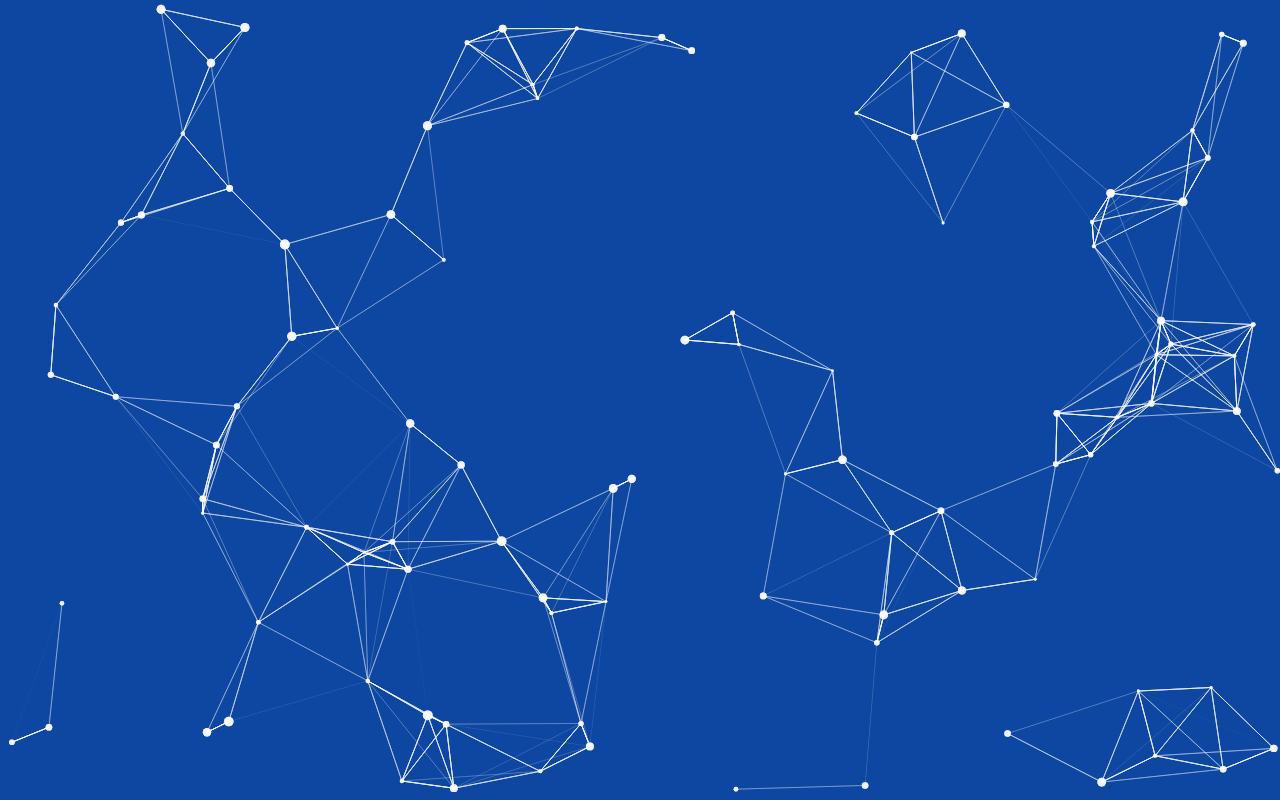
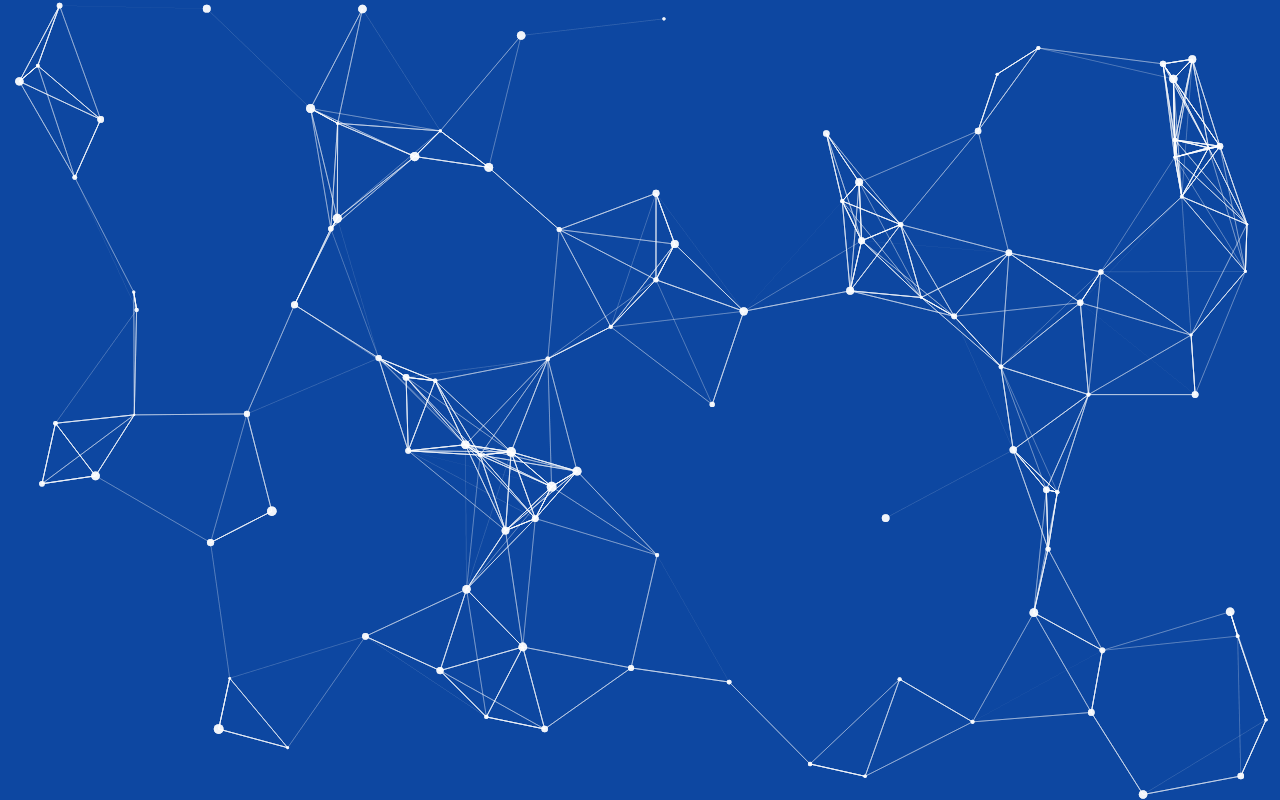
Before and after one commit to nlebedevinc/kkris.codes, a Nuxt app: page / in a window 1280 px wide. Built offline with nearby package versions, Linux system fonts and the light colour scheme.

Commit message:
provide styles

```diff
--- a/src/pages/index.vue
+++ b/src/pages/index.vue
@@ -1,5 +1,4 @@
 <template>
-  <div class="container">
     <Particles
                 id="tsparticles"
                 :options="{
@@ -81,31 +80,6 @@
                     detectRetina: true
                 }"
         />
-    <div>
-      <Logo />
-      <h1 class="title">
-        kkris.codes
-      </h1>
-      <div class="links">
-        <a
-          href="https://nuxtjs.org/"
-          target="_blank"
-          rel="noopener noreferrer"
-          class="button--green"
-        >
-          Documentation
-        </a>
-        <a
-          href="https://github.com/nuxt/nuxt.js"
-          target="_blank"
-          rel="noopener noreferrer"
-          class="button--grey"
-        >
-          GitHub
-        </a>
-      </div>
-    </div>
-  </div>
 </template>
 
 <script lang="ts">
@@ -153,4 +127,15 @@ export default Vue.extend({})
 .links {
   padding-top: 15px;
 }
+
+#tsparticles {
+  position: absolute;
+    top: 0;
+    left: 0;
+    right: 0;
+    bottom: 0;
+    canvas {
+      height: 99% !important;
+    }
+}
 </style>
```
